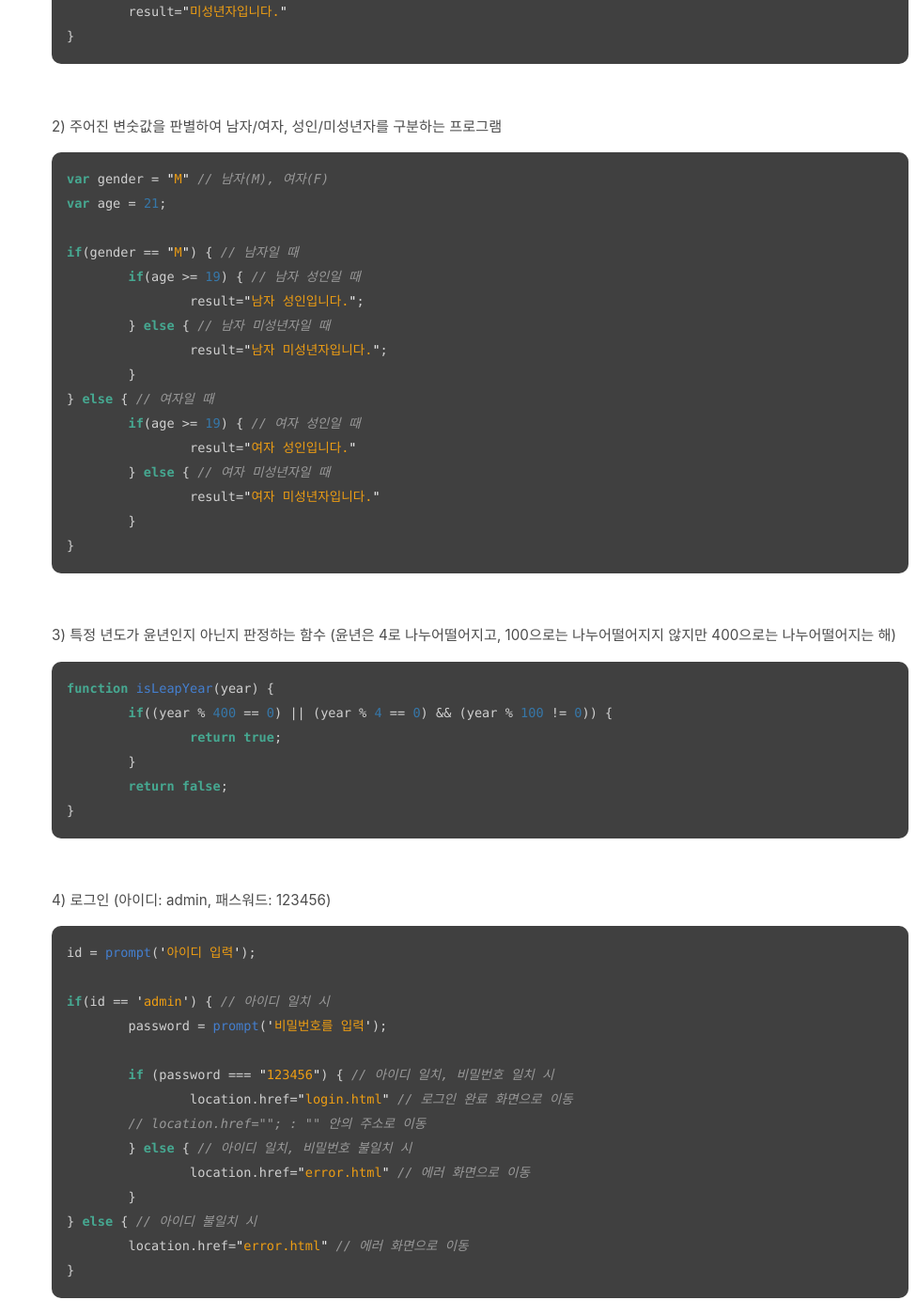
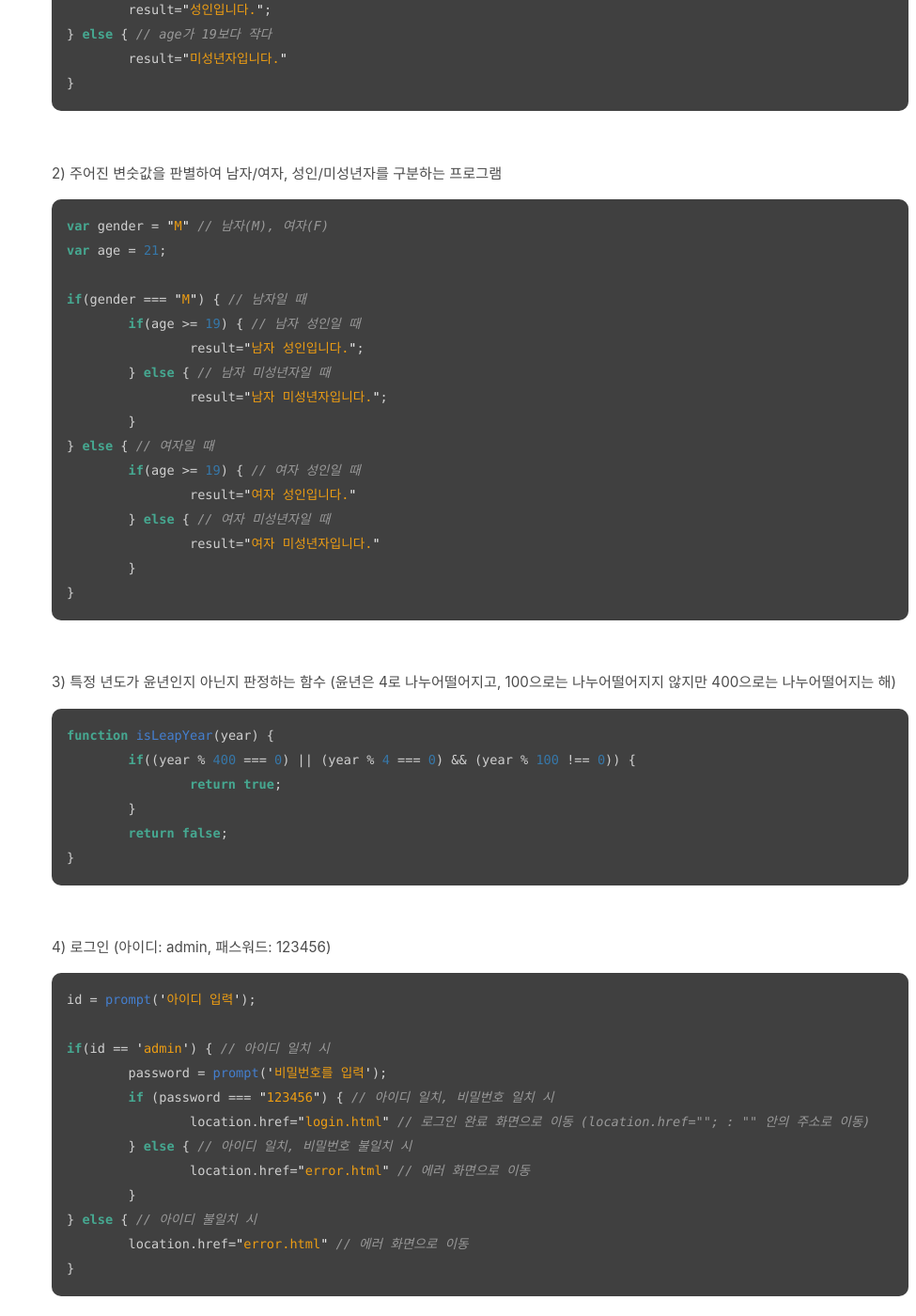
Before and after one commit to absolutelyfullycapable/absolutelyfullycapable.github.io, a Jekyll site: the page built from _posts/2020-09-19-javascript-제어문-조건문.md, in a window 1280 px wide and 1400 px high, scrolled down 4284 px. Shown: the whole window at 94% size, without its empty margins (305-1280 px from the left). Built offline with Jekyll 4.4.1, drawn with Linux system fonts in a browser that asks for light colours; some of the changed text lies outside the part shown.

````diff
--- a/_posts/2020-09-19-javascript-제어문-조건문.md
+++ b/_posts/2020-09-19-javascript-제어문-조건문.md
@@ -80,15 +81,15 @@ if(조건식 A) { // 조건이 참인 경우,
 
 ```js
 if(111 < 100) {// 조건이 거짓이면
-alert('참입니다.'); // 실행되지 않음
+	alert('참입니다.'); // 실행되지 않음
 }
 
 if(0) {// 조건이 거짓이면 (0 == false)
-alert('참입니다.'); // 실행되지 않음
+	alert('참입니다.'); // 실행되지 않음
 }
 
 if(1) {// 1 == true -> 조건이 참이면
-alert('참입니다.'); // 실행됨
+	alert('참입니다.'); // 실행됨
 }
 
 const num = 100;
@@ -186,7 +188,7 @@ if(age >= 19) { // age가 19보다 같거나 크다
 var gender = "M" // 남자(M), 여자(F)
 var age = 21;
 
-if(gender == "M") { // 남자일 때
+if(gender === "M") { // 남자일 때
 	if(age >= 19) { // 남자 성인일 때
 		result="남자 성인입니다.";
 	} else { // 남자 미성년자일 때
@@ -207,7 +209,7 @@ if(gender == "M") { // 남자일 때
 
 ```js
 function isLeapYear(year) {
-	if((year % 400 == 0) || (year % 4 == 0) && (year % 100 != 0)) {
+	if((year % 400 === 0) || (year % 4 === 0) && (year % 100 !== 0)) {
 		return true;
 	}
 	return false;
@@ -223,10 +225,8 @@ id = prompt('아이디 입력');
 
 if(id == 'admin') { // 아이디 일치 시
 	password = prompt('비밀번호를 입력');
-
 	if (password === "123456") { // 아이디 일치, 비밀번호 일치 시
-		location.href="login.html" // 로그인 완료 화면으로 이동
-        // location.href=""; : "" 안의 주소로 이동
+		location.href="login.html" // 로그인 완료 화면으로 이동 (location.href=""; : "" 안의 주소로 이동)
 	} else { // 아이디 일치, 비밀번호 불일치 시
 		location.href="error.html" // 에러 화면으로 이동
 	}
@@ -280,13 +280,13 @@ if(조건식 A) {//조건식 A가 참인 경우
 ```js
 let num = "3";
 
-if(num == 1) { // 거짓
+if(num === 1) { // 거짓
 	if(num === "3") {
 		alert('문자열 숫자입니다.');
 	} else {
 		alert('숫자입니다.');
 	}
-} else { // num == 1 조건이 거짓이므로 else 조건에 있는 실행 문장 실행됨
+} else { // num === 1 조건이 거짓이므로 else 조건에 있는 실행 문장 실행됨
 	alert('숫자 3이 아닙니다.');
 }
 ```
````
Also changed, not shown: other parts of _posts/2020-09-19-javascript-제어문-조건문.md (+6 -4 lines).
